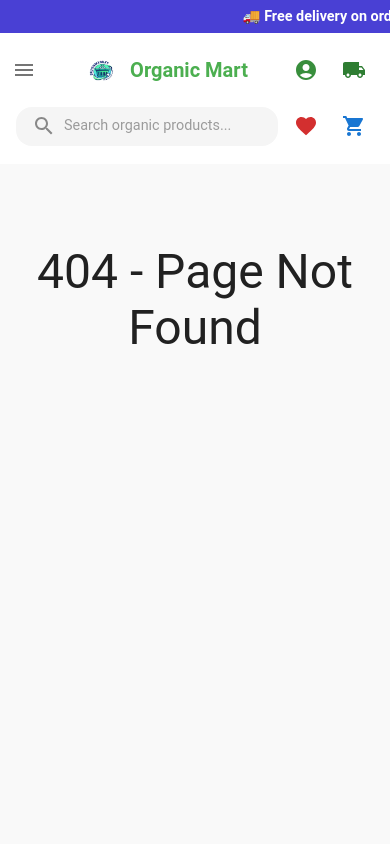
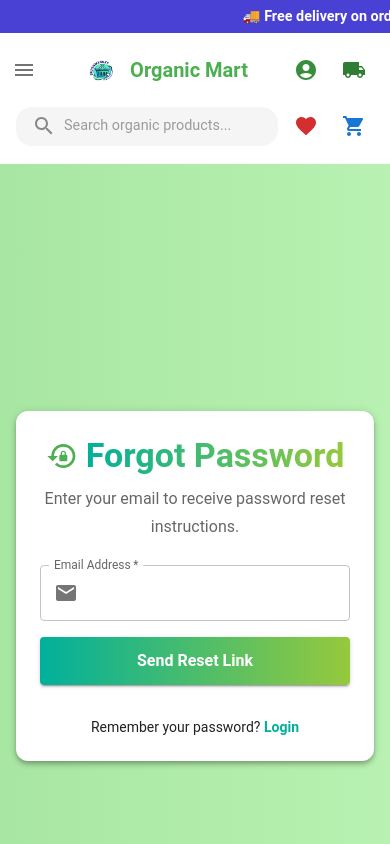
Before and after one commit to MaheswariBaskaran07/catchyfive, a React (Vite) app in the folder catchy-five/: page /forgot-password in a window 390 px wide. Before the commit this address had no page. Shown: the top 844 px of the page. Built offline with nearby package versions, Linux system fonts and the light colour scheme.

Commit message:
Redesigned checkout and delivery pages, added forgot password and settings pages with full responsiveness and improved styling

```diff
--- a/catchy-five/package.json
+++ b/catchy-five/package.json
@@ -21,6 +21,7 @@
     "react-hook-form": "^7.62.0",
     "react-places-autocomplete": "^7.3.0",
     "react-router-dom": "^7.7.1",
+    "react-toastify": "^11.0.5",
     "uuid": "^11.1.0"
   },
   "devDependencies": {
--- a/catchy-five/src/App.tsx
+++ b/catchy-five/src/App.tsx
@@ -17,6 +17,7 @@ import SearchResults from './pages/SearchResults';
 import CheckoutPage from './pages/CheckoutPage';
 import SaveAddress from './components/SaveAddress';
 import DeliveryInfo from './pages/DeliveryInfo';
+import ForgotPassword from './pages/ForgotPassword';
 
 
 function App() {
@@ -41,6 +42,7 @@ function App() {
         <Route path="/save-address" element={<SaveAddress />} />
         <Route path="/add-address/:id" element={<AddAddress />} />
         <Route path="/delivery-info" element={<DeliveryInfo />} />
+        <Route path="/forgot-password" element={<ForgotPassword />} />
         <Route path="*" element={<NotFound />} />
       </Routes>
       </CartProvider>
--- a/catchy-five/src/pages/CheckoutPage.tsx
+++ b/catchy-five/src/pages/CheckoutPage.tsx
@@ -1,7 +1,7 @@
 import React, { useState, useEffect } from 'react';
 import {
   Box, Typography, Paper, Divider, Button, Radio, RadioGroup,
-  FormControlLabel, FormControl, useMediaQuery, useTheme, Stack
+  FormControlLabel, FormControl, TextField, Chip
 } from '@mui/material';
 import LocalShippingIcon from '@mui/icons-material/LocalShipping';
 import { useNavigate } from 'react-router-dom';
@@ -9,8 +9,6 @@ import { useAddress } from '../components/AddressContext';
 import { useCartContext } from '../components/CartContext';
 
 const Checkout = () => {
-  const theme = useTheme();
-  const isMobile = useMediaQuery(theme.breakpoints.down('sm'));
   const navigate = useNavigate();
   const { addresses } = useAddress();
   const { cart } = useCartContext();
@@ -19,6 +17,9 @@ const Checkout = () => {
 
   const [paymentMethod, setPaymentMethod] = useState('cod');
   const [gpayAvailable, setGpayAvailable] = useState(false);
+  const [promoCode, setPromoCode] = useState('');
+  const [promoError, setPromoError] = useState('');
+  const [discountPercent, setDiscountPercent] = useState(0);
 
   useEffect(() => {
     if (window.googlePayClient) {
@@ -26,10 +27,20 @@ const Checkout = () => {
     }
   }, []);
 
-  // Calculate total price from cart
   const cartSubtotal = cart.reduce((sum, item) => sum + item.price * (item.quantity || 0), 0);
   const deliveryCharge = cartSubtotal >= 80 ? 0 : 30;
-  const totalAmount = cartSubtotal + deliveryCharge;
+  const discountAmount = (cartSubtotal * discountPercent) / 100;
+  const totalAmount = cartSubtotal - discountAmount + deliveryCharge;
+
+  const handleApplyPromo = () => {
+    if (promoCode.trim().toLowerCase() === 'organic10') {
+      setDiscountPercent(10);
+      setPromoError('');
+    } else {
+      setPromoError('Invalid promo code');
+      setDiscountPercent(0);
+    }
+  };
 
   const handlePlaceOrder = () => {
     if (paymentMethod === 'gpay') {
@@ -42,21 +53,40 @@ const Checkout = () => {
 
   return (
     <Box
-      px={isMobile ? 2 : 4}
-      py={6}
-      sx={{ background: 'linear-gradient(to right, #d4fc79, #96e6a1)', minHeight: '100vh' }}
+      sx={{
+        background: 'linear-gradient(to right, #d4fc79, #96e6a1)',
+        minHeight: '100vh',
+        pt: 4,
+        pb: 6,
+      }}
     >
-      <Paper elevation={6} sx={{ maxWidth: 900, mx: 'auto', p: { xs: 2, md: 4 }, borderRadius: 3 }}>
-        <Stack direction="row" alignItems="center" spacing={1} mb={2}>
-          <LocalShippingIcon color="success" />
-          <Typography variant="h5" fontWeight={700}>Checkout</Typography>
-        </Stack>
+      <div className="container">
+        <Paper elevation={6} className="p-4 p-md-5 rounded-3">
 
-        {/* Delivery Address */}
-        <Box mb={4}>
+          {/* Header with Icon inline */}
+          <div className="text-center mb-4 d-flex justify-content-center align-items-center gap-2">
+            <LocalShippingIcon fontSize="large" color="success" />
+            <Typography
+              variant="h4"
+              fontWeight={700}
+              sx={{
+                background: 'linear-gradient(to right, #56ab2f, #a8e063)',
+                WebkitBackgroundClip: 'text',
+                WebkitTextFillColor: 'transparent',
+                m: 0
+              }}
+            >
+              Checkout
+            </Typography>
+          </div>
+
+          <div className="row gx-5 align-items-start">
+            {/* Left Section */}
+            <div className="col-12 col-md-7 mb-4 mb-md-0">
+              <div className="mb-4">
                 <Typography variant="h6" fontWeight={600} gutterBottom>Delivery Address</Typography>
                 {selectedAddress ? (
-            <Box>
+                  <>
                     <Typography>{selectedAddress.name}</Typography>
                     <Typography>{selectedAddress.phone}</Typography>
                     <Typography>
@@ -66,32 +96,24 @@ const Checkout = () => {
                     <Button variant="text" size="small" sx={{ mt: 1 }} onClick={() => navigate('/save-address')}>
                       Change Address
                     </Button>
-            </Box>
+                  </>
                 ) : (
                   <Button variant="outlined" onClick={() => navigate('/add-address')}>
                     Add Address
                   </Button>
                 )}
-        </Box>
+              </div>
 
-        <Divider sx={{ my: 3 }} />
-
-        {/* Dynamic Order Summary */}
-        <Box mb={4}>
-          <Typography variant="h6" fontWeight={600} gutterBottom>Order Summary</Typography>
+              <div className="mb-4">
+                <Typography variant="h6" fontWeight={600} gutterBottom>Your Items</Typography>
                 {cart.map((item) => (
                   <Typography key={item.id}>
-              {item.name} x{item.quantity} - ${(item.price * item.quantity).toFixed(2)}
+                    {item.name} x{item.quantity} - ${item.price.toFixed(2)}
                   </Typography>
                 ))}
+              </div>
 
-          <Typography mt={1}>Delivery Charge - ${deliveryCharge.toFixed(2)}</Typography>
-          <Divider sx={{ my: 2 }} />
-          <Typography fontWeight={700}>Total: ${totalAmount.toFixed(2)}</Typography>
-        </Box>
-
-        {/* Payment Method */}
-        <Box mb={4}>
+              <div>
                 <Typography variant="h6" fontWeight={600} gutterBottom>Payment Method</Typography>
                 <FormControl>
                   <RadioGroup value={paymentMethod} onChange={(e) => setPaymentMethod(e.target.value)}>
@@ -110,7 +132,81 @@ const Checkout = () => {
                     </Button>
                   </Box>
                 )}
-        </Box>
+              </div>
+            </div>
+
+            {/* Right Section */}
+            <div className="col-12 col-md-5">
+              <div className="mb-4">
+                <div className="d-flex justify-content-between align-items-center">
+                  <Typography variant="h6" fontWeight={600}>
+                    Promo Code{' '}
+                    <Typography component="span" variant="caption" color="text.secondary">
+                      (Use <strong>organic10</strong> for 10% off)
+                    </Typography>
+                  </Typography>
+                </div>
+                <div className="d-flex mt-2">
+                  <TextField
+                    size="small"
+                    variant="outlined"
+                    placeholder="Enter promo code"
+                    value={promoCode}
+                    onChange={(e) => setPromoCode(e.target.value)}
+                    error={!!promoError}
+                    helperText={promoError}
+                    fullWidth
+                  />
+                 <Button
+  onClick={handleApplyPromo}
+  sx={{
+    ml: 1,
+    minWidth: '80px',
+    height: '40px',
+    fontWeight: 'bold',
+    background: 'linear-gradient(to right, #56ab2f, #a8e063)',
+    color: 'white',
+    textTransform: 'uppercase',
+    '&:hover': {
+      background: 'linear-gradient(to right, #43e97b, #38f9d7)',
+    },
+  }}
+>
+  APPLY
+</Button>
+
+                </div>
+              </div>
+
+              <div>
+                <Typography variant="h6" fontWeight={600} gutterBottom>Order Summary</Typography>
+                <Typography>Subtotal: ${cartSubtotal.toFixed(2)}</Typography>
+                {discountPercent > 0 && (
+                  <Typography color="success.main">
+                    Discount ({discountPercent}%): -${discountAmount.toFixed(2)}
+                  </Typography>
+                )}
+                <Typography>Delivery Charge: ${deliveryCharge.toFixed(2)}</Typography>
+
+                {cartSubtotal < 80 ? (
+                  <Chip
+                    label={`$${(80 - cartSubtotal).toFixed(2)} more to unlock Free Delivery`}
+                    color="warning"
+                    sx={{ mt: 1 }}
+                  />
+                ) : (
+                  <Chip
+                    label="Free Delivery Applied"
+                    color="success"
+                    sx={{ mt: 1 }}
+                  />
+                )}
+
+                <Divider sx={{ my: 2 }} />
+                <Typography fontWeight={700}>Total: ${totalAmount.toFixed(2)}</Typography>
+              </div>
+            </div>
+          </div>
 
           {/* Place Order Button */}
           <Button
@@ -119,6 +215,7 @@ const Checkout = () => {
             size="large"
             sx={{
               py: 1.5,
+              mt: 4,
               fontWeight: 700,
               background: 'linear-gradient(to right, #56ab2f, #a8e063)',
               '&:hover': { background: 'linear-gradient(to right, #43e97b, #38f9d7)' },
@@ -129,6 +226,7 @@ const Checkout = () => {
             Place Order
           </Button>
         </Paper>
+      </div>
     </Box>
   );
 };
--- a/catchy-five/src/pages/DeliveryInfo.tsx
+++ b/catchy-five/src/pages/DeliveryInfo.tsx
@@ -15,12 +15,10 @@ import { useAddress } from '../components/AddressContext';
 import { useNavigate } from 'react-router-dom';
 import { LocalShipping } from '@mui/icons-material';
 
-
 const DeliveryInfoPage = () => {
   const { addresses, deleteAddress } = useAddress();
   const navigate = useNavigate();
 
-  // Track selected address id
   const [selectedId, setSelectedId] = useState<string | null>(
     addresses.length > 0 ? addresses[0].id : null
   );
@@ -34,9 +32,8 @@ const DeliveryInfoPage = () => {
       alert('Please select an address!');
       return;
     }
-    // For example, navigate to checkout or pass selected address to next step
     alert('Delivery address confirmed!');
-    // navigate('/checkout'); // or any other route
+    // navigate('/checkout'); // or any route
   };
 
   return (
@@ -45,8 +42,8 @@ const DeliveryInfoPage = () => {
       display="flex"
       justifyContent="center"
       alignItems="flex-start"
-      pt={{ xs: 10, md: 12 }}
-      px={2}
+      pt={{ xs: 8, md: 10 }}
+      px={{ xs: 1.5, sm: 2 }}
       sx={{
         background: 'linear-gradient(to right, #d4fc79, #96e6a1)',
       }}
@@ -54,18 +51,19 @@ const DeliveryInfoPage = () => {
       <Paper
         elevation={6}
         sx={{
-          p: 4,
-          maxWidth: 600,
+          p: { xs: 2, sm: 3, md: 4 },
+          maxWidth: 700,
           width: '100%',
           borderRadius: 4,
           bgcolor: 'white',
           mt: 2,
         }}
       >
-        <Box display="flex" justifyContent="center" alignItems="center" mb={2}>
+        {/* Header */}
+        <Box display="flex" justifyContent="center" alignItems="center" mb={3}>
           <LocalShipping sx={{ fontSize: 32, color: '#56ab2f', mr: 1 }} />
           <Typography
-    variant="h4"
+            variant="h5"
             fontWeight={700}
             sx={{
               background: 'linear-gradient(to right, #56ab2f, #a8e063)',
@@ -77,7 +75,7 @@ const DeliveryInfoPage = () => {
           </Typography>
         </Box>
 
-
+        {/* Address List */}
         {addresses.length === 0 ? (
           <Typography textAlign="center" color="gray" mt={4}>
             No delivery address added.
@@ -95,8 +93,10 @@ const DeliveryInfoPage = () => {
                       p: 2,
                       boxShadow: 1,
                       display: 'flex',
-                      alignItems: 'center',
+                      flexDirection: { xs: 'column', sm: 'row' },
+                      alignItems: { xs: 'flex-start', sm: 'center' },
                       justifyContent: 'space-between',
+                      gap: 2,
                     }}
                   >
                     <FormControlLabel
@@ -104,15 +104,16 @@ const DeliveryInfoPage = () => {
                       control={<Radio />}
                       label={
                         <Box>
-                          <Typography><strong>{address.name}</strong></Typography>
+                          <Typography fontWeight={600}>{address.name}</Typography>
                           <Typography>{address.line1}, {address.city}, {address.state}</Typography>
                           <Typography>{address.postalCode}, {address.country}</Typography>
                           <Typography>Phone: {address.phone}</Typography>
                         </Box>
                       }
+                      sx={{ flexGrow: 1 }}
                     />
 
-                    <Stack spacing={1} direction="row">
+                    <Stack direction="row" spacing={1} flexShrink={0}>
                       <Button
                         variant="outlined"
                         size="small"
--- /dev/null
+++ b/catchy-five/src/pages/ForgotPassword.tsx
@@ -0,0 +1,172 @@
+import {
+  Box,
+  Button,
+  TextField,
+  Typography,
+  Paper,
+  InputAdornment,
+  useMediaQuery,
+} from '@mui/material';
+import { Email, LockReset } from '@mui/icons-material';
+import { useTheme } from '@mui/material/styles';
+import { useState } from 'react';
+import { useNavigate } from 'react-router-dom';
+
+export default function ForgotPassword() {
+  const [email, setEmail] = useState('');
+  const [submitted, setSubmitted] = useState(false);
+  const navigate = useNavigate();
+
+  const theme = useTheme();
+  const isMobile = useMediaQuery(theme.breakpoints.down('sm'));
+
+  const handleSubmit = (e) => {
+    e.preventDefault();
+    if (!email) return;
+
+    setSubmitted(true);
+    setTimeout(() => {
+      navigate('/login');
+    }, 3000);
+  };
+
+  return (
+    <Box
+      minHeight="100vh"
+      display="flex"
+      justifyContent="center"
+      alignItems="center"
+      px={2}
+      sx={{
+        background: 'linear-gradient(to right, #a8e6a3, #b8f1b1)',
+        position: 'relative',
+        overflow: 'hidden',
+      }}
+    >
+      {/* 🍃 Leaf Image - only on desktop */}
+      {!isMobile && (
+        <Box
+          component="img"
+          src="/organic1.jpg"
+          alt="Leaf Decoration"
+          sx={{
+            position: 'absolute',
+            top: 30,
+            left: 30,
+            width: 200,
+            opacity: 0.8,
+            zIndex: 0,
+          }}
+        />
+      )}
+
+      {/* 🧺 Basket Image - only on desktop */}
+      {!isMobile && (
+        <Box
+          component="img"
+          src="/basket.jpg"
+          alt="Basket Decoration"
+          sx={{
+            position: 'absolute',
+            bottom: 30,
+            right: 30,
+            width: 200,
+            opacity: 0.8,
+            zIndex: 0,
+          }}
+        />
+      )}
+
+      <Paper
+        elevation={4}
+        sx={{
+          zIndex: 2,
+          width: '100%',
+          maxWidth: 460,
+          borderRadius: 3,
+          p: { xs: 3, sm: 4 },
+          textAlign: 'center',
+        }}
+      >
+        {/* 🔐 Heading with Icon */}
+        <Box display="flex" justifyContent="center" alignItems="center" gap={1} mb={1}>
+          <LockReset sx={{ fontSize: 32, color: '#4CAF50' }} />
+          <Typography
+            variant="h4"
+            fontWeight={700}
+            sx={{
+              background: 'linear-gradient(90deg, #00b09b, #96c93d)',
+              WebkitBackgroundClip: 'text',
+              WebkitTextFillColor: 'transparent',
+            }}
+          >
+            Forgot Password
+          </Typography>
+        </Box>
+
+        <Typography variant="subtitle1" color="textSecondary" mb={3}>
+          Enter your email to receive password reset instructions.
+        </Typography>
+
+        {submitted ? (
+          <Typography sx={{ color: 'green', fontWeight: 600 }}>
+            ✅ Reset link sent to your email!
+          </Typography>
+        ) : (
+          <Box
+            component="form"
+            onSubmit={handleSubmit}
+            display="flex"
+            flexDirection="column"
+            gap={2}
+          >
+            <TextField
+              label="Email Address"
+              type="email"
+              required
+              fullWidth
+              value={email}
+              onChange={(e) => setEmail(e.target.value)}
+              InputProps={{
+                startAdornment: (
+                  <InputAdornment position="start">
+                    <Email />
+                  </InputAdornment>
+                ),
+              }}
+            />
+
+            <Button
+              type="submit"
+              fullWidth
+              variant="contained"
+              sx={{
+                py: 1.3,
+                fontSize: '1rem',
+                fontWeight: 'bold',
+                textTransform: 'none',
+                background: 'linear-gradient(to right, #00b09b, #96c93d)',
+                '&:hover': {
+                  background: 'linear-gradient(to right, #11998e, #38ef7d)',
+                },
+              }}
+            >
+              Send Reset Link
+            </Button>
+
+            <Typography variant="body2" mt={2}>
+              Remember your password?{' '}
+              <Box
+                component="span"
+                onClick={() => navigate('/login')}
+                sx={{ color: '#00b09b', fontWeight: 600, cursor: 'pointer' }}
+              >
+                Login
+              </Box>
+            </Typography>
+          </Box>
+        )}
+      </Paper>
+    </Box>
+  );
+}
```
Also changed, not shown: 1 other file (tests, documents, lock files or other folders). Lines whose indentation alone changed are shown as unchanged.
